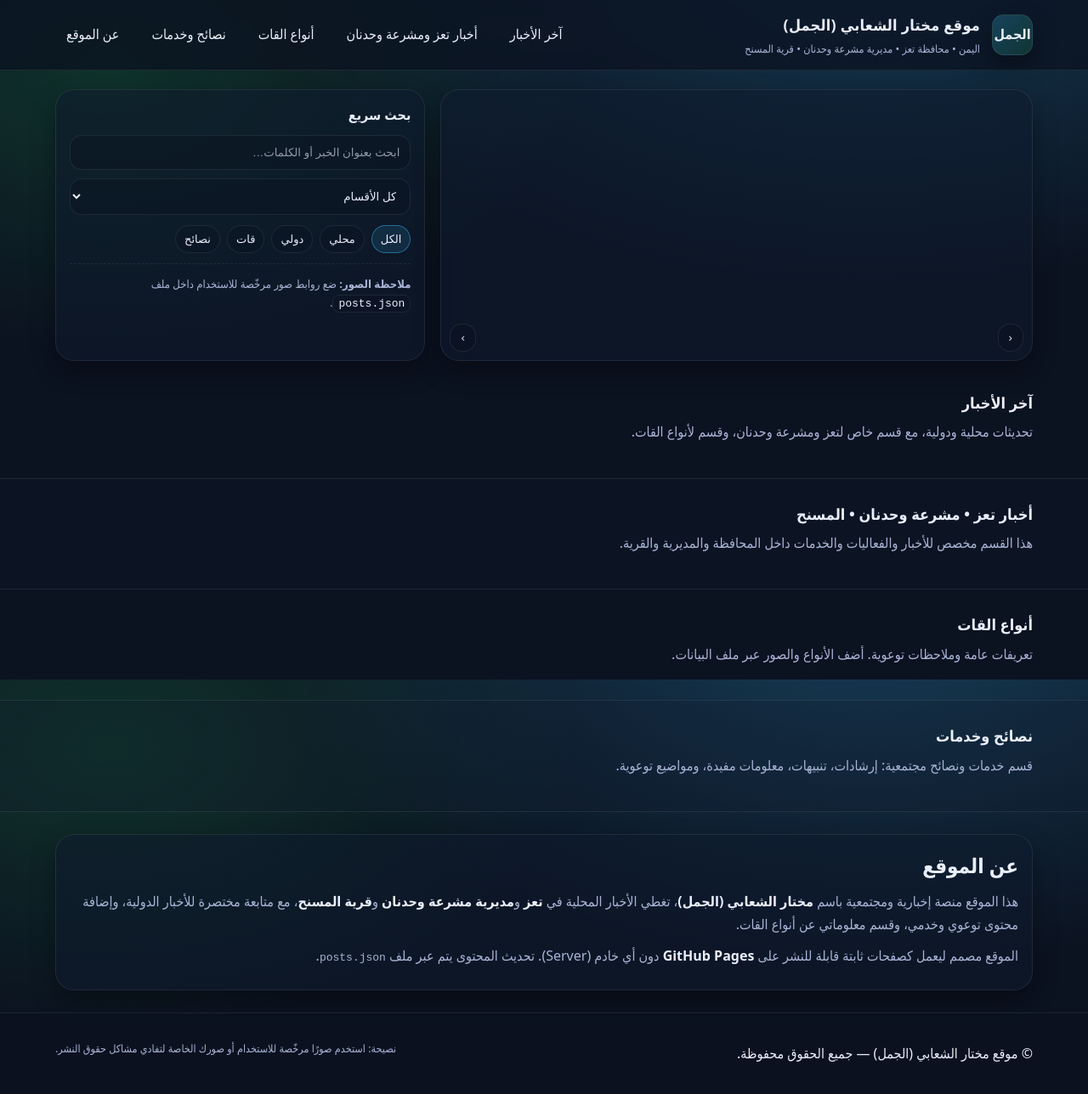
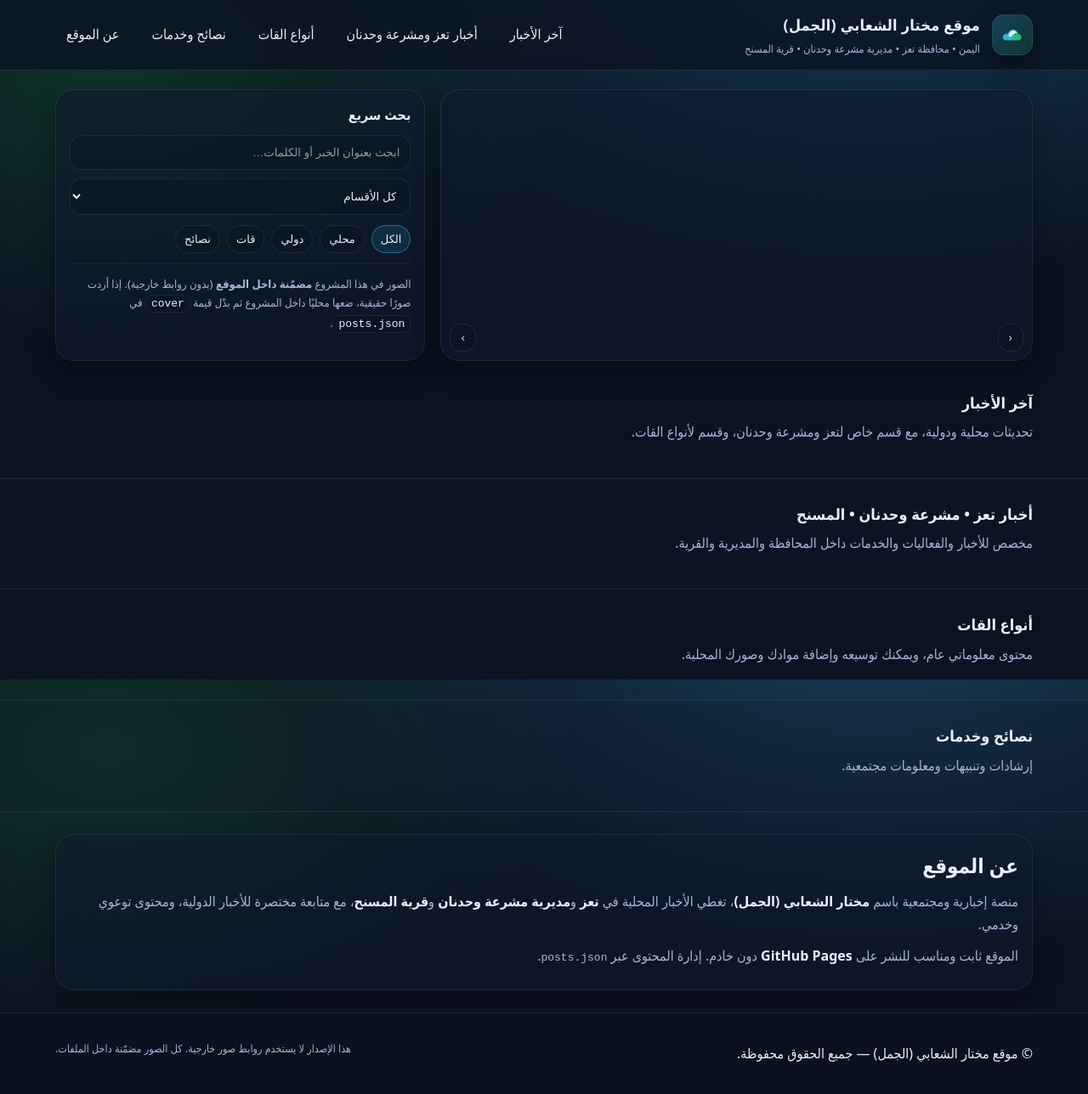
Before and after one commit to mohammeds736/camels-, a plain HTML site: page index.html in a window 1280 px wide. Shown: the whole page at 85% size. Drawn offline with Linux system fonts and the light colour scheme; a script that the page names is missing.

Commit message:
Update index.html

```diff
--- a/index.html
+++ b/index.html
@@ -12,7 +12,19 @@
   <header class="site-header">
     <div class="container header-inner">
       <div class="brand">
-        <div class="logo">الجمل</div>
+        <div class="logo" aria-label="شعار الجمل">
+          <svg viewBox="0 0 64 64" width="34" height="34" role="img" aria-hidden="true">
+            <defs>
+              <linearGradient id="g" x1="0" x2="1">
+                <stop offset="0" stop-color="rgba(56,189,248,0.95)"/>
+                <stop offset="1" stop-color="rgba(34,197,94,0.95)"/>
+              </linearGradient>
+            </defs>
+            <path fill="url(#g)" d="M20 34c2-7 7-14 14-14 6 0 10 5 11 10 4 0 7 3 7 7 0 4-3 7-7 7H18c-4 0-7-3-7-7 0-4 3-7 7-7 0-1 1-2 2-3z"/>
+            <path fill="rgba(233,238,252,0.92)" d="M24 31c1-4 5-9 10-9 4 0 7 3 8 7-5 0-10 2-12 7h-6z"/>
+            <circle cx="39.5" cy="30.5" r="1.5" fill="rgba(11,18,32,0.9)"/>
+          </svg>
+        </div>
         <div class="brand-text">
           <h1>موقع مختار الشعابي (الجمل)</h1>
           <p>اليمن • محافظة تعز • مديرية مشرعة وحدنان • قرية المسنح</p>
@@ -33,7 +45,6 @@
   </header>
 
   <main>
-    <!-- Hero / Slider -->
     <section class="hero">
       <div class="container">
         <div class="hero-grid">
@@ -67,15 +78,14 @@
             </div>
 
             <div class="note">
-              <strong>ملاحظة الصور:</strong>
-              ضع روابط صور مرخّصة للاستخدام داخل ملف <code>posts.json</code>.
+              الصور في هذا المشروع <strong>مضمّنة داخل الموقع</strong> (بدون روابط خارجية).
+              إذا أردت صورًا حقيقية، ضعها محليًا داخل المشروع ثم بدّل قيمة <code>cover</code> في <code>posts.json</code>.
             </div>
           </aside>
         </div>
       </div>
     </section>
 
-    <!-- Latest -->
     <section class="section" id="latest">
       <div class="container">
         <div class="section-head">
@@ -86,52 +96,47 @@
       </div>
     </section>
 
-    <!-- Local -->
     <section class="section alt" id="local">
       <div class="container">
         <div class="section-head">
           <h2>أخبار تعز • مشرعة وحدنان • المسنح</h2>
-          <p>هذا القسم مخصص للأخبار والفعاليات والخدمات داخل المحافظة والمديرية والقرية.</p>
+          <p>مخصص للأخبار والفعاليات والخدمات داخل المحافظة والمديرية والقرية.</p>
         </div>
         <div class="grid" id="localGrid"></div>
       </div>
     </section>
 
-    <!-- Qat Types -->
     <section class="section" id="qat">
       <div class="container">
         <div class="section-head">
           <h2>أنواع القات</h2>
-          <p>تعريفات عامة وملاحظات توعوية. أضف الأنواع والصور عبر ملف البيانات.</p>
+          <p>محتوى معلوماتي عام، ويمكنك توسيعه وإضافة موادك وصورك المحلية.</p>
         </div>
         <div class="grid" id="qatGrid"></div>
       </div>
     </section>
 
-    <!-- Tips -->
     <section class="section alt" id="tips">
       <div class="container">
         <div class="section-head">
           <h2>نصائح وخدمات</h2>
-          <p>قسم خدمات ونصائح مجتمعية: إرشادات، تنبيهات، معلومات مفيدة، ومواضيع توعوية.</p>
+          <p>إرشادات وتنبيهات ومعلومات مجتمعية.</p>
         </div>
         <div class="grid" id="tipsGrid"></div>
       </div>
     </section>
 
-    <!-- About -->
     <section class="section" id="about">
       <div class="container">
         <div class="about">
           <h2>عن الموقع</h2>
           <p>
-            هذا الموقع منصة إخبارية ومجتمعية باسم <strong>مختار الشعابي (الجمل)</strong>، تغطي الأخبار المحلية في
-            <strong>تعز</strong> و<strong>مديرية مشرعة وحدنان</strong> و<strong>قرية المسنح</strong>، مع متابعة مختصرة للأخبار الدولية،
-            وإضافة محتوى توعوي وخدمي، وقسم معلوماتي عن أنواع القات.
+            منصة إخبارية ومجتمعية باسم <strong>مختار الشعابي (الجمل)</strong>،
+            تغطي الأخبار المحلية في <strong>تعز</strong> و<strong>مديرية مشرعة وحدنان</strong> و<strong>قرية المسنح</strong>،
+            مع متابعة مختصرة للأخبار الدولية، ومحتوى توعوي وخدمي.
           </p>
           <p>
-            الموقع مصمم ليعمل كصفحات ثابتة قابلة للنشر على <strong>GitHub Pages</strong> دون أي خادم (Server).
-            تحديث المحتوى يتم عبر ملف <code>posts.json</code>.
+            الموقع ثابت ومناسب للنشر على <strong>GitHub Pages</strong> دون خادم. إدارة المحتوى عبر <code>posts.json</code>.
           </p>
         </div>
       </div>
@@ -141,10 +146,11 @@
   <footer class="site-footer">
     <div class="container footer-inner">
       <p>© <span id="year"></span> موقع مختار الشعابي (الجمل) — جميع الحقوق محفوظة.</p>
-      <p class="muted">نصيحة: استخدم صورًا مرخّصة للاستخدام أو صورك الخاصة لتفادي مشاكل حقوق النشر.</p>
+      <p class="muted">هذا الإصدار لا يستخدم روابط صور خارجية. كل الصور مضمّنة داخل الملفات.</p>
     </div>
   </footer>
 
+  <div class="page-transition" id="pageTransition" aria-hidden="true"></div>
   <script src="assets/js/app.js"></script>
 </body>
   </html>
```
